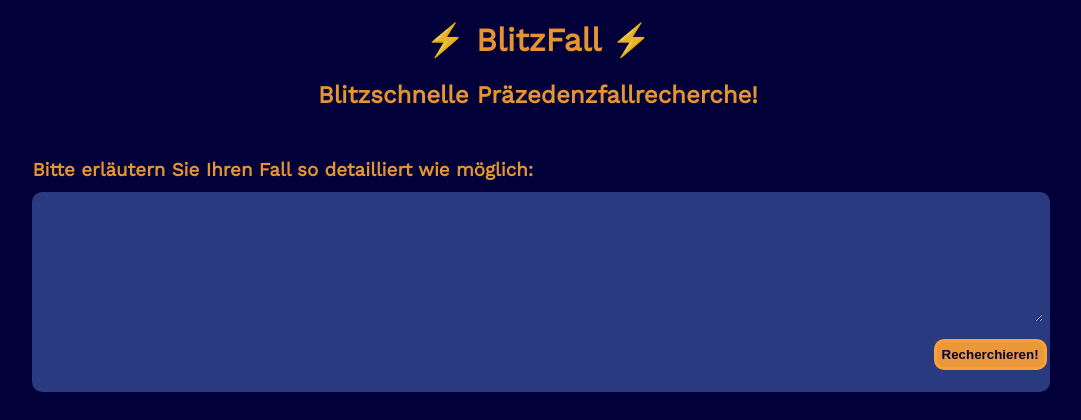
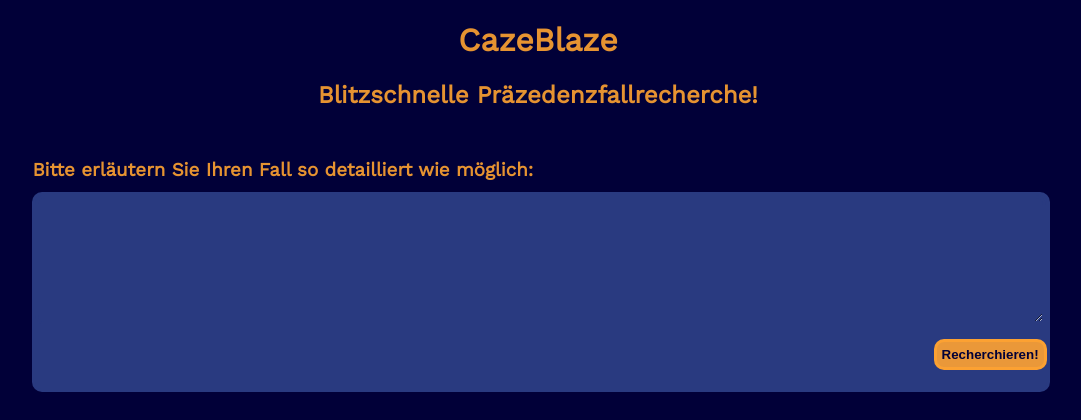
Before and after one commit to egeatmaca/CaseBlaze, a FastAPI app: page / in a window 1280 px wide. Shown: the top 420 px of the page, without its empty margins (102-1183 px from the left). Run offline with FastAPI, Linux system fonts and the light colour scheme.

Commit message:
minor ui change

```diff
--- a/templates/index.html
+++ b/templates/index.html
@@ -2,7 +2,7 @@
 
 <html>
     <head>
-        <title>⚡ BlitzFall</title>
+        <title>CazeBlaze</title>
         <link rel="preconnect" href="https://fonts.googleapis.com">
         <link rel="preconnect" href="https://fonts.gstatic.com" crossorigin>
         <link href="https://fonts.googleapis.com/css2?family=Work+Sans:ital@0;1&display=swap" rel="stylesheet">
@@ -12,7 +12,7 @@
     <body>
         <div id="app">
             <header>
-                <h1>⚡ BlitzFall ⚡</h1>
+                <h1>CazeBlaze</h1>
                 <h2>Blitzschnelle Präzedenzfallrecherche!</h2>
             </header>
             <div id="user-case">
```
